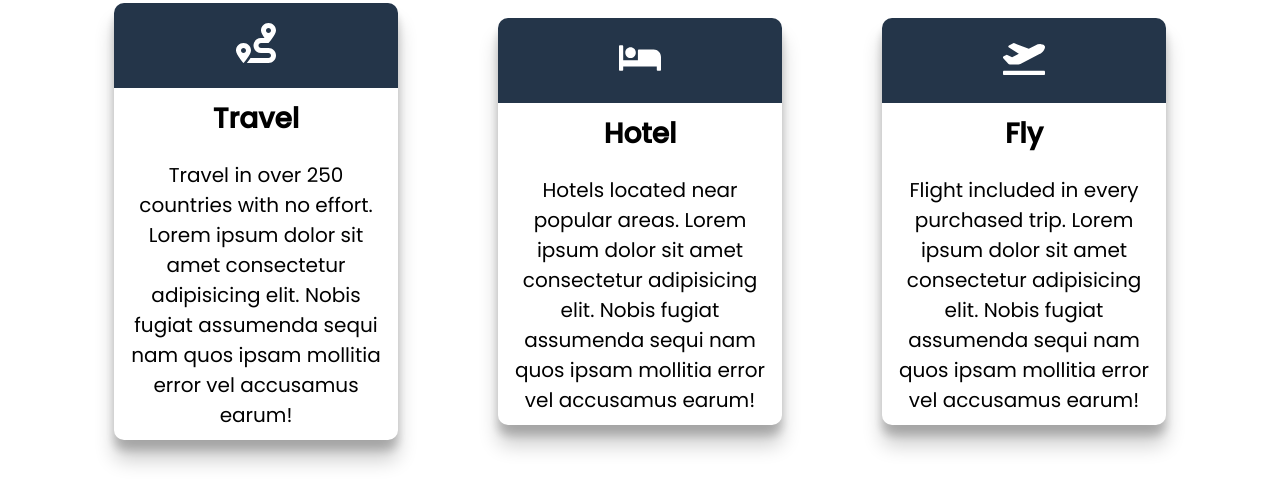
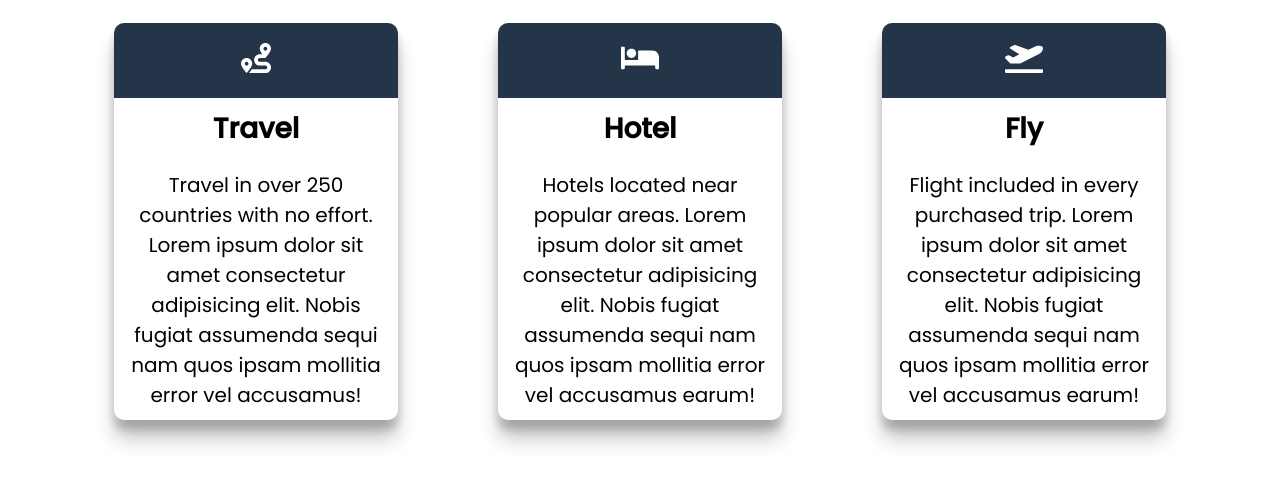
Before and after one commit to timhansen79/travel-website, a plain HTML site: page index.html in a window 1280 px wide. Shown: the part 1901-2391 px from the top of the page. Drawn offline with Linux system fonts and the light colour scheme; a web font is replaced by a local one.

Commit message:
small fix

```diff
--- a/index.html
+++ b/index.html
@@ -71,7 +71,7 @@
           <p>
             Travel in over 250 countries with no effort. Lorem ipsum dolor sit
             amet consectetur adipisicing elit. Nobis fugiat assumenda sequi nam
-            quos ipsam mollitia error vel accusamus earum!
+            quos ipsam mollitia error vel accusamus!
           </p>
         </div>
         <div class="card">
--- a/style.css
+++ b/style.css
@@ -203,7 +203,7 @@ benefits
 .cards img {
   max-width: 15%;
   margin: 2rem;
-  height: 4rem;
+  height: 3rem;
 }
 
 .card h4,
```
